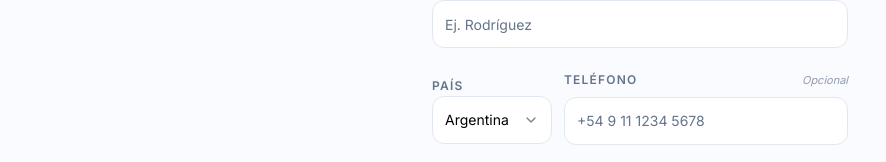
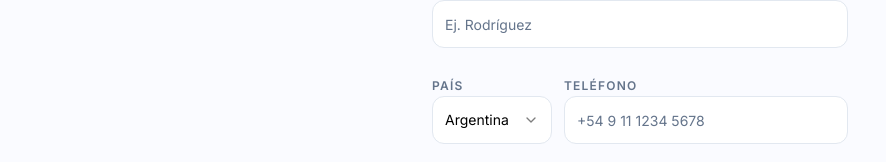
Before and after one commit to PiaAchigar/album, a Next.js app in the folder apps/web/: page /e/1/registro in a window 1280 px wide. Shown: the part 340-502 px from the top of the page, without its empty margins (0-886 px from the left). Built offline with nearby package versions, Linux system fonts and the light colour scheme; a web font is replaced by a local one.

Commit message:
fix(web): saca la etiqueta "Opcional" del campo Teléfono en registro
Quedó desactualizada al hacer el teléfono obligatorio en el commit
anterior (00ef771).

Co-Authored-By: Claude Sonnet 5 <noreply@anthropic.com>

```diff
--- a/apps/web/src/app/e/[slug]/registro/page.tsx
+++ b/apps/web/src/app/e/[slug]/registro/page.tsx
@@ -236,12 +236,9 @@ export default function RegistroPage({ params }: Props) {
                 name="telefono"
                 render={({ field }) => (
                   <FormItem className="flex-1">
-                    <div className="flex items-center justify-between">
-                      <FormLabel className="text-xs font-semibold uppercase tracking-widest text-muted-foreground">
-                        Teléfono
-                      </FormLabel>
-                      <span className="text-[11px] italic text-muted-foreground/70">Opcional</span>
-                    </div>
+                    <FormLabel className="text-xs font-semibold uppercase tracking-widest text-muted-foreground">
+                      Teléfono
+                    </FormLabel>
                     <FormControl>
                       <Input
                         type="tel"
```
